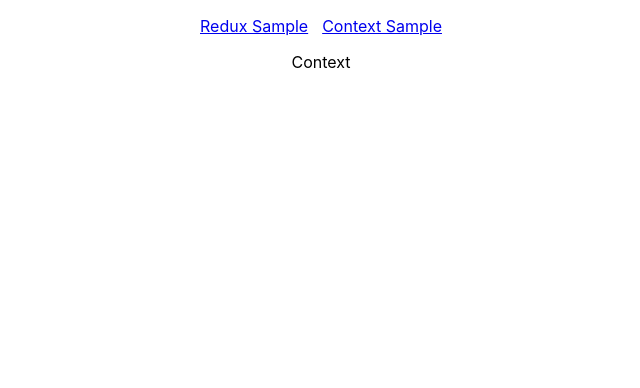
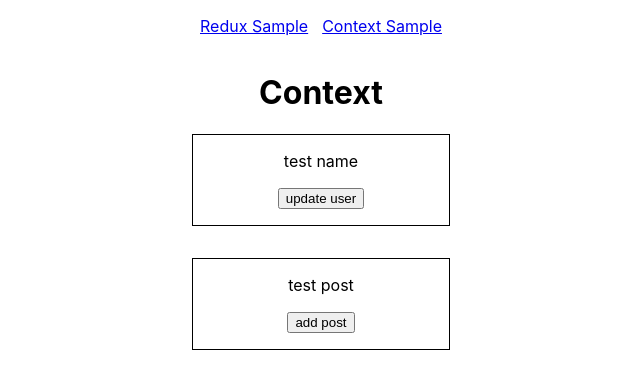
Before and after one commit to pipopotamasu/redux-context-comparison, a React (Create React App) app: page /context in a window 1280 px wide. Shown: the top 388 px of the page, without its empty margins (319-959 px from the left). Built offline with nearby package versions, Linux system fonts and the light colour scheme.

Commit message:
Context example (#4)
* wip

* add context example

```diff
--- /dev/null
+++ b/src/context.js
@@ -0,0 +1,28 @@
+import { createContext } from 'react';
+
+export const initialState = {
+  user: { id: 1, name: 'test name' },
+  posts: [{ id: 1, title: 'test post' }]
+}
+
+export const reducer = (state, action) => {
+  switch (action.type) {
+    case 'UPDATE_NAME':
+      return {
+        ...state,
+        user: {
+          id: state.user.id,
+          name: action.payload
+        }
+      };
+    case 'ADD_POST':
+      return {
+        ...state,
+        posts: [...state.posts, action.payload]
+      };
+    default:
+      return state;
+  }
+}
+
+export const Context = createContext(initialState);
--- a/src/pages/ContextExample.js
+++ b/src/pages/ContextExample.js
@@ -1,3 +1,55 @@
+import { useContext, useReducer } from 'react';
+import { initialState, reducer, Context } from '../context';
+import classes from './page.module.css';
+
+function UserInfo () {
+  console.log('UserInfo is updated!');
+  const { user, dispatch } = useContext(Context);
+
+  return (
+    <div className={classes.userContainer}>
+      <p>{user.name}</p>
+      <button
+        onClick={() => dispatch({ type: 'UPDATE_NAME', payload: 'updated name' })}
+      >
+        update user
+      </button>
+    </div>
+  )
+}
+
+function PostList () {
+  console.log('PostList is updated!');
+  const { posts, dispatch } = useContext(Context);
+
+  return (
+    <div className={classes.postsContainer}>
+      <ul>
+        {
+          posts.map(post => <li key={post.id}>{post.title}</li>)
+        }
+      </ul>
+      <button
+        onClick={() =>  {
+          dispatch(
+            { type: 'ADD_POST', payload: { id: posts.length + 1, title: 'added post' }}
+          )
+        }}
+      >
+        add post
+      </button>
+    </div>
+  )
+}
+
 export default function ContextExample () {
-  return <>Context</>
+  const [state, dispatch] = useReducer(reducer, initialState);
+
+  return (
+    <Context.Provider value={{ user: state.user, posts: state.posts, dispatch }}>
+      <h1>Context</h1>
+      <UserInfo />
+      <PostList />
+    </Context.Provider>
+  )
 }
```
